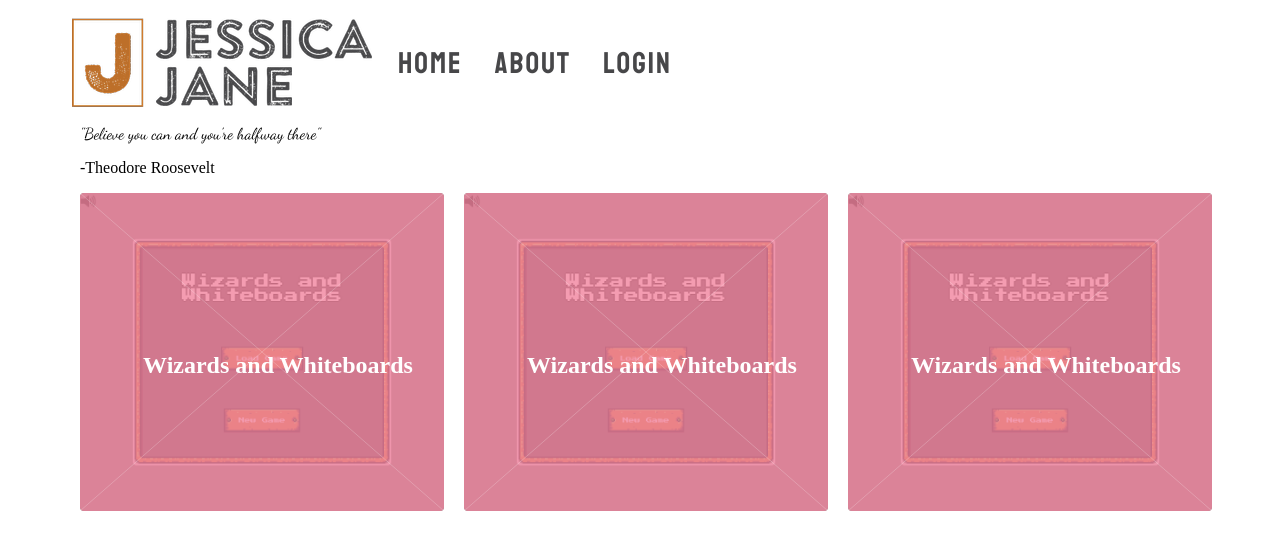
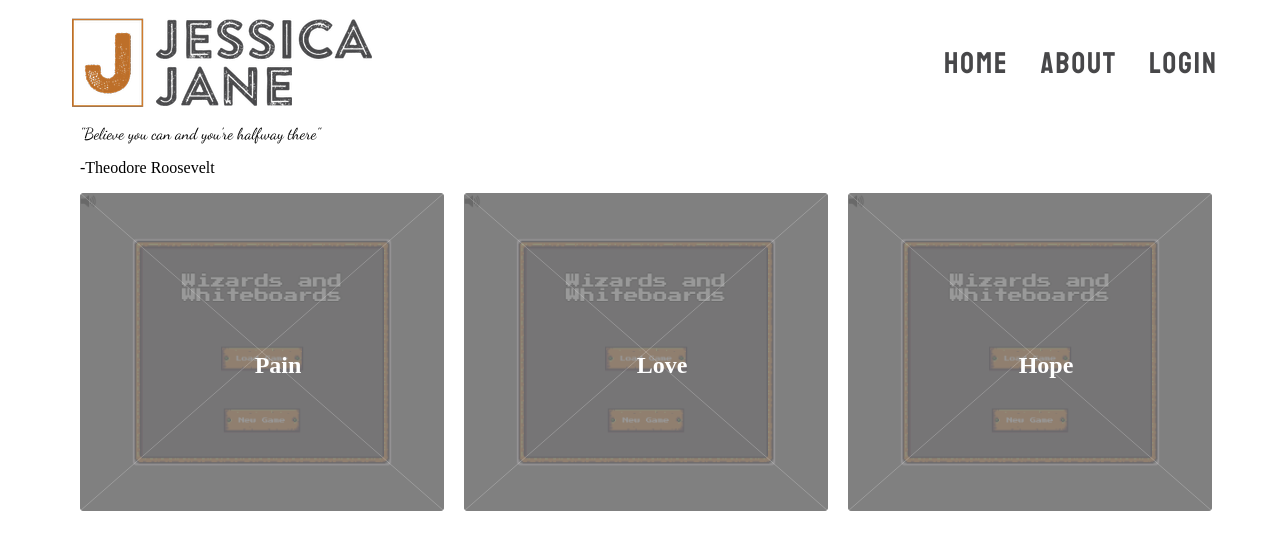
Before and after one commit to bethanyfulcher/jBlogFrontend, a React (Create React App) app: page / in a window 1280 px wide. Shown: the top 550 px of the page. Built offline with nearby package versions, Linux system fonts and the light colour scheme.

Commit message:
fixed navbar

```diff
--- a/src/components/BlogGrid/index.js
+++ b/src/components/BlogGrid/index.js
@@ -13,9 +13,9 @@ export default function BlogGrid(props) {
 							<img src={wizardsAndWhiteboards} alt="Wizards and Whiteboards" />
 						</span>
 						<a href="#modal1" class="project modal-trigger">
-                            <h2>Wizards and Whiteboards</h2>
+                            <h2>Pain</h2>
 							<div class="content">
-								<p>RPG game to practice algorithm challenges.</p>
+								<p>Pursuing through the pain.</p>
 							</div>
 						</a>
 					</article>
@@ -24,9 +24,9 @@ export default function BlogGrid(props) {
 							<img src={wizardsAndWhiteboards} alt="Wizards and Whiteboards" />
 						</span>
 						<a href="#modal1" class="project modal-trigger">
-                            <h2>Wizards and Whiteboards</h2>
+                            <h2>Love</h2>
 							<div class="content">
-								<p>RPG game to practice algorithm challenges.</p>
+								<p>Loving the small things in life.</p>
 							</div>
 						</a>
 					</article>
@@ -35,9 +35,9 @@ export default function BlogGrid(props) {
 							<img src={wizardsAndWhiteboards} alt="Wizards and Whiteboards" />
 						</span>
 						<a href="#modal1" class="project modal-trigger">
-                            <h2>Wizards and Whiteboards</h2>
+                            <h2>Hope</h2>
 							<div class="content">
-								<p>RPG game to practice algorithm challenges.</p>
+								<p>Holding on to hope.</p>
 							</div>
 						</a>
 					</article>
--- a/src/components/BlogGrid/style.css
+++ b/src/components/BlogGrid/style.css
@@ -21,7 +21,7 @@
         -ms-transition: -ms-transform 0.5s ease, opacity 0.5s ease;
         transition: transform 0.5s ease, opacity 0.5s ease;
         position: relative;
-        width: calc(33.33333% - 2.5em);
+        width: calc(30vw - 2.5em);
         margin: 2.5em 0 0 2.5em;
     }
 
@@ -145,27 +145,7 @@
                 }
 
         .tiles article.style1 > .image:before {
-            background-color: #f2849e;
-        }
-
-        .tiles article.style2 > .image:before {
-            background-color: #7ecaf6;
-        }
-
-        .tiles article.style3 > .image:before {
-            background-color: #7bd0c1;
-        }
-
-        .tiles article.style4 > .image:before {
-            background-color: #c75b9b;
-        }
-
-        .tiles article.style5 > .image:before {
-            background-color: #ae85ca;
-        }
-
-        .tiles article.style6 > .image:before {
-            background-color: #8499e7;
+            background-color: grey;
         }
 
         body:not(.is-touch) .tiles article:hover > .image {
@@ -190,7 +170,7 @@
         }
 
     * + .tiles {
-        /* margin-top: 2em; */
+        margin-top: 2em;
     }
 
     body.is-preload .tiles article {
--- a/src/components/NavBar/style.css
+++ b/src/components/NavBar/style.css
@@ -3,6 +3,7 @@
     justify-content: flex-end;
     margin: 10px 0;
     position: fixed;
+    width: 90vw;
 }
 
 .nav-buttons {
```
